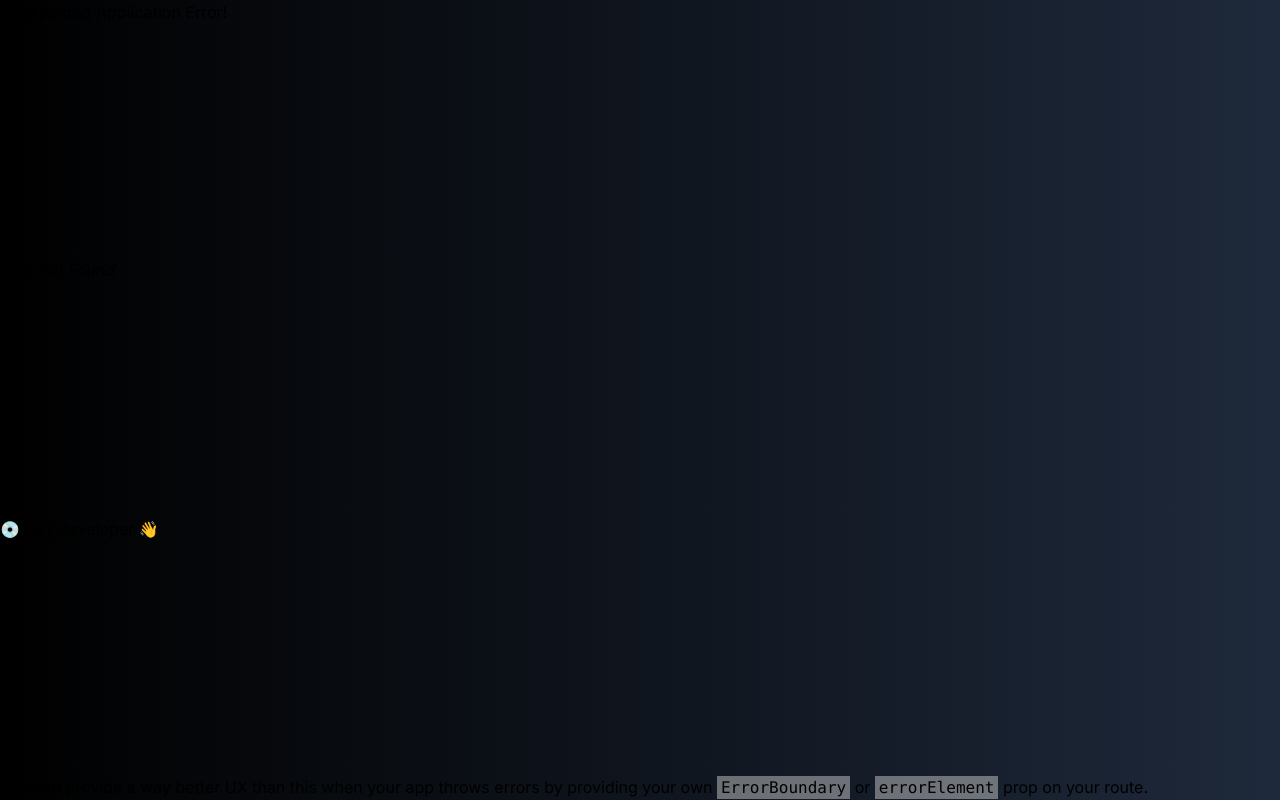
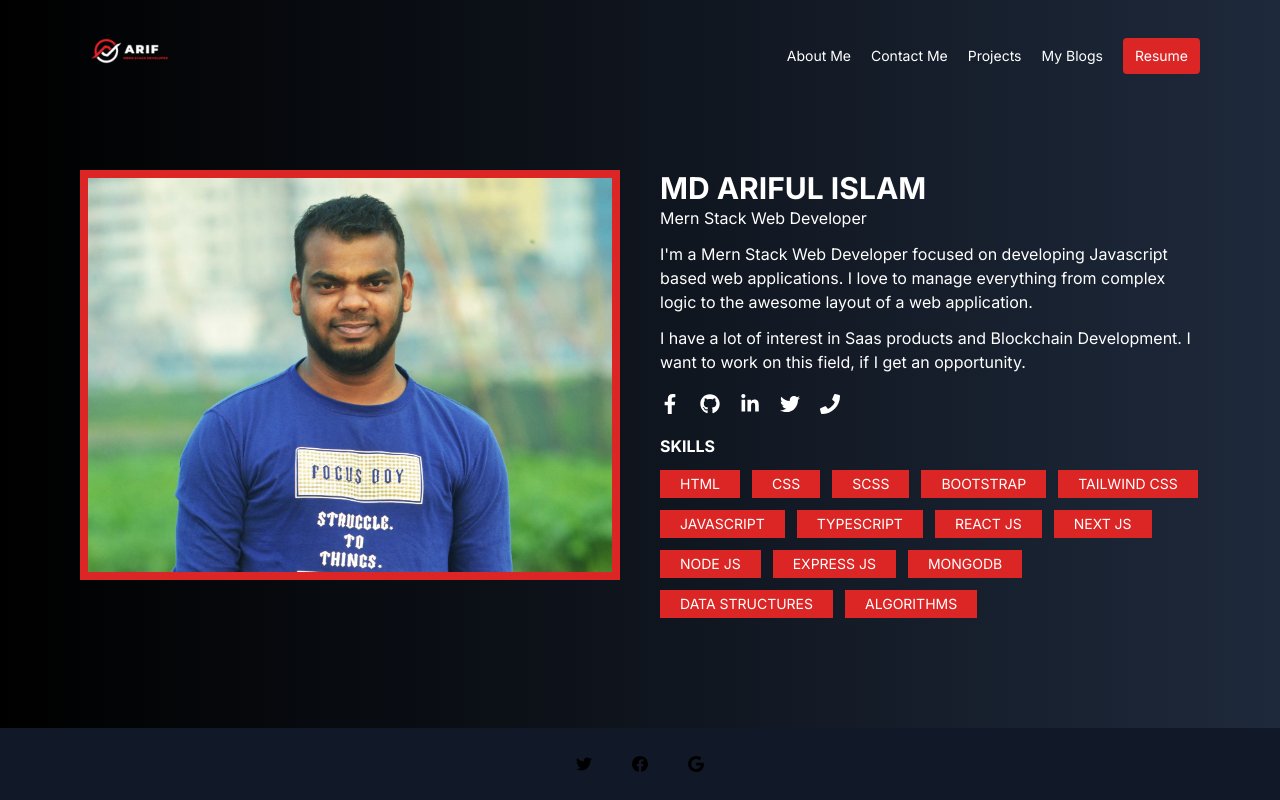
Before and after one commit to Arifulislam5577/arif-profile, a React (Create React App) app: page /about in a window 1280 px wide. Before the commit this address had no page. Built offline with nearby package versions, Linux system fonts and the light colour scheme.

Commit message:
blogs and about me page added

```diff
--- a/public/index.html
+++ b/public/index.html
@@ -2,7 +2,7 @@
 <html lang="en">
   <head>
     <meta charset="utf-8" />
-    <link rel="icon" href="%PUBLIC_URL%/favicon.ico" />
+    <link rel="icon" href="%PUBLIC_URL%/images/logo.png" />
     <meta name="viewport" content="width=device-width, initial-scale=1" />
     <meta name="theme-color" content="#000000" />
     <meta
--- a/src/App.js
+++ b/src/App.js
@@ -1,5 +1,7 @@
 import { createBrowserRouter, RouterProvider } from "react-router-dom";
 import Layout from "./components/Layout";
+import About from "./pages/About";
+import Blogs from "./pages/Blogs";
 import Home from "./pages/Home";
 
 export default function App() {
@@ -7,7 +9,11 @@ export default function App() {
     {
       path: "/",
       element: <Layout />,
-      children: [{ index: true, element: <Home /> }],
+      children: [
+        { index: true, element: <Home /> },
+        { path: "/about", element: <About /> },
+        { path: "/blogs", element: <Blogs /> },
+      ],
     },
   ]);
 
--- a/src/components/Navbar.js
+++ b/src/components/Navbar.js
@@ -24,10 +24,10 @@ const Navbar = () => {
           </Link>
         </div>
         <nav className="text-white hidden text-sm lg:flex items-center justify-between gap-5">
-          <Link to="/">About Me</Link>
-          <Link to="/">Contact Me</Link>
-          <Link to="/">Projects</Link>
-          <Link to="/">My Blogs</Link>
+          <Link to="/about">About Me</Link>
+          <Link to="/contact">Contact Me</Link>
+          <Link to="/projects">Projects</Link>
+          <Link to="/blogs">My Blogs</Link>
           <a
             href="./files/MD ARIFUL ISLAM RESUME REACT.pdf"
             download
@@ -36,11 +36,11 @@ const Navbar = () => {
             Resume
           </a>
         </nav>
-        <button onClick={() => setShowNav(!showNav)}>
+        <button className="lg:hidden" onClick={() => setShowNav(!showNav)}>
           <HiOutlineMenuAlt3 size={28} color="white" />
         </button>
         <nav
-          className={`text-white text-base lg:text-sm w-full md:w-2/5 bg-slate-900 h-full top-0 right-0 z-10 flex-col flex items-center justify-center  gap-5 fixed ${
+          className={`text-white lg:hidden text-base w-full md:w-2/5 bg-slate-900 h-full top-0 right-0 z-10 flex-col flex items-center justify-center  gap-5 fixed ${
             showNav ? "translate-x-0" : "translate-x-full"
           } duration-300 transition-all`}
         >
@@ -50,10 +50,10 @@ const Navbar = () => {
           >
             <FaTimes size="32" />
           </button>
-          <Link to="/">About Me</Link>
-          <Link to="/">Contact Me</Link>
-          <Link to="/">Projects</Link>
-          <Link to="/">My Blogs</Link>
+          <Link to="/about">About Me</Link>
+          <Link to="/contact">Contact Me</Link>
+          <Link to="/projects">Projects</Link>
+          <Link to="/blogs">My Blogs</Link>
           <a
             href="./files/MD ARIFUL ISLAM RESUME REACT.pdf"
             download
--- /dev/null
+++ b/src/pages/About.jsx
@@ -0,0 +1,92 @@
+import React from "react";
+import {
+  FaFacebookF,
+  FaGithub,
+  FaLinkedinIn,
+  FaTwitter,
+  FaPhone,
+} from "react-icons/fa";
+const About = () => {
+  const skills = [
+    "html",
+    "css",
+    "scss",
+    "bootstrap",
+    "tailwind css",
+    "javascript",
+    "typescript",
+    "react js",
+    "next js",
+    "node js",
+    "express js",
+    "mongodb",
+    "data structures",
+    "Algorithms",
+  ];
+  return (
+    <section className="pb-10">
+      <div className="container">
+        <div className="grid grid-cols-1 lg:grid-cols-2 gap-10 items-start">
+          <div className="lg:col-span-1 w-full">
+            <div className="overflow-hidden border-8 border-red-600 ">
+              <img
+                src="./images/arif.jpg"
+                alt="arif"
+                className="h-full w-full"
+              />
+            </div>
+          </div>
+          <div className="lg:col-span-1 w-full text-white">
+            <h1 className="text-3xl font-bold uppercase">Md ariful islam</h1>
+            <h3 className="capitalize">mern stack web developer</h3>
+            <p className="my-3">
+              I'm a Mern Stack Web Developer focused on developing Javascript
+              based web applications. I love to manage everything from complex
+              logic to the awesome layout of a web application.
+            </p>
+
+            <p className="mb-2">
+              I have a lot of interest in Saas products and Blockchain
+              Development. I want to work on this field, if I get an
+              opportunity.
+            </p>
+
+            <div className="flex items-center gap-5 my-5">
+              <button>
+                <FaFacebookF size="20" />
+              </button>
+              <button>
+                <FaGithub size="20" />
+              </button>
+              <button>
+                <FaLinkedinIn size="20" />
+              </button>
+              <button>
+                <FaTwitter size="20" />
+              </button>
+              <button>
+                <FaPhone size="20" />
+              </button>
+            </div>
+
+            <div>
+              <h3 className="uppercase font-bold">Skills</h3>
+              <div className="flex flex-wrap items-center gap-3 my-3">
+                {skills.map((item, index) => (
+                  <button
+                    key={index}
+                    className="text-white bg-red-600 py-1 uppercase text-sm px-5 "
+                  >
+                    {item}
+                  </button>
+                ))}
+              </div>
+            </div>
+          </div>
+        </div>
+      </div>
+    </section>
+  );
+};
+
+export default About;
--- /dev/null
+++ b/src/pages/Blogs.jsx
@@ -0,0 +1,18 @@
+import React from "react";
+
+const Blogs = () => {
+  return (
+    <section>
+      <div className="container">
+        <h1 className="text-center font-bold text-3xl uppercase text-white flex items-center justify-center">
+          Comming s
+          <span className="h-6 w-6 mx-1 animate-spin rounded-full border-4 border-dashed border-red-600 block"></span>
+          <span className="h-6 w-6 mx-1 animate-spin rounded-full border-4 border-dashed border-red-600 block"></span>
+          n...
+        </h1>
+      </div>
+    </section>
+  );
+};
+
+export default Blogs;
```
Also changed, not shown: public/images/arif.jpg (added).
